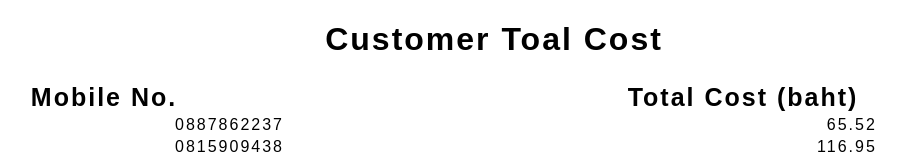
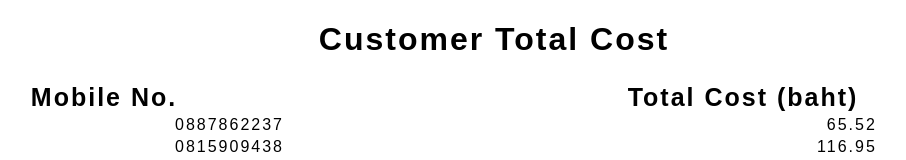
Before and after one commit to fafafafuse/Assignment, a React (Create React App) app in the folder read-json/: page / in a window 1280 px wide. Shown: the top 160 px of the page, without its empty margins (146-1052 px from the left). Built offline with nearby package versions, Linux system fonts and the light colour scheme.

Commit message:
edit missed word

```diff
--- a/read-json/src/App.js
+++ b/read-json/src/App.js
@@ -7,7 +7,7 @@ class App extends Component {
   render() {
     return (
       <div className="App">
-        <header className="App-header"><h1>Customer Toal Cost</h1></header>
+        <header className="App-header"><h1>Customer Total Cost</h1></header>
 
         <table>
         <tr><th>Mobile No.</th><th>Total Cost (baht)</th></tr>
```
